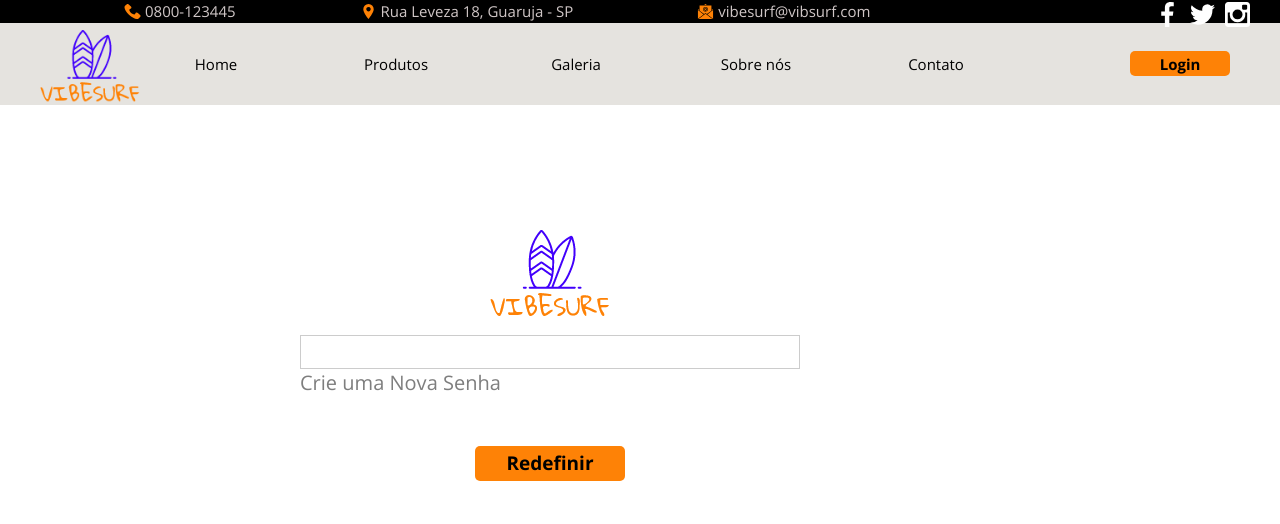
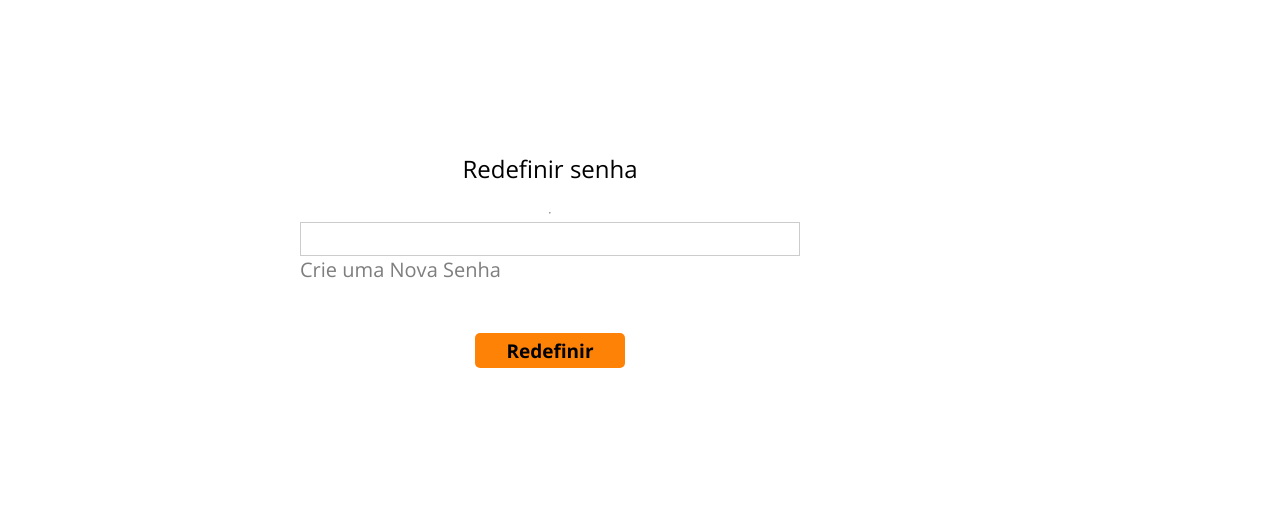
Before and after one commit to HenriqueeRodrigues/vibesurf, a website: page public/reset.html in a window 1280 px wide. Drawn offline with Linux system fonts and the light colour scheme.

Commit message:
acho que foi

```diff
--- a/public/assets/scripts/register.js
+++ b/public/assets/scripts/register.js
@@ -147,7 +147,7 @@ if (authpage) {
   });
 
 
-  /*const formReset = document.querySelector('#reset')
+  const formReset = document.querySelector('#reset')
 
   formReset.addEventListener('submit', e => {
 
@@ -168,7 +168,7 @@ if (authpage) {
       .then(() => auth.confirmPasswordReset(oobCode, password))
       .then(() => {
           hideAuthForms()
-          window.location.href = "/login.html#"
+          window.location.href = "/login.html"
       })
       .catch(showAlertError(formReset))
       .finally(() => {
@@ -179,7 +179,7 @@ if (authpage) {
       })
 
 
-  })*/
+  })
 
 
 }
--- a/public/reset.html
+++ b/public/reset.html
@@ -28,81 +28,29 @@
 
 </head>
 <body>
-    <header id="header">
-        <div class="first">
 
-            <p><img src="assets/images/icons/Caminho 29.svg" alt="Telefone" width="15px" height="15px"/> 0800-123445</p>
-            <p><img src="assets/images/icons/placeholder.svg" alt="Localização" width="15px" height="15px"/>Rua Leveza 18, Guaruja - SP</p>
-            <p><img src="assets/images/icons/Email.svg" alt="Email" width="15px" height="15px"/>vibesurf@vibsurf.com</p>
-            <div>
-                <a href="contact.html"><img src="assets/images/icons/facebook.svg" alt="Facebook" /></a>
-                <a href="contact.html"><img src="assets/images/icons/twitter.svg" alt="Twitter" /></a>
-                <a href="contact.html"><img src="assets/images/icons/instagram-symbol.svg" alt="Instagram" /></a>
-            </div>
-
-        </div>
-
-        <a href="index.html#home"><img src="assets/images/logo/Grupo 267.png" class="logo" alt="Logo- VibeSurf" /> </a>
-        <img src="assets/images/icons/cardapio.png" alt="Menu" class="btn-open" id="btn-open" >
-
-
-        <div class="menu">
-
-            <nav>
-                <hr />
-
-                <div class="white">
-                    <img src="./assets/images/icons/perto.png" alt="Botão Menu" class="btn-close" id="btn-close" />
-                </div>
-                <ul>
-                    <li><a href="index.html#home">Home</a></li>
-                    <li><a href="shop.html">Produtos</a></li>
-                    <li><a href="gallery.html">Galeria</a></li>
-                    <li><a href="about.html#contact">Sobre nós</a></li>
-                    <li><a href="contact.html">Contato</a></li>
-
-                </ul>
-                <hr class="dow"/>
-            </nav>
-
-            <div>
-                <a href="login.html" class="btn-register">Login</a>
-            </div>
-
-            <div class="sociais">
-                <a href="index.html"><img src="assets/images/icons/youtube-logotype.svg" alt="Facebook" /></a>
-                <a href="index.html"><img src="assets/images/icons/facebook-circular-logo.svg" alt="Twitter" /></a>
-                <a href="index.html"><img src="assets/images/icons/instagram (1).svg" alt="Instagram" /></a>
-                <a href="index.html"><img src="assets/images/icons/Caminho 79.svg" alt="Whattsapp" /></a>
-            </div>
-
-        </div>
-
-    </header>
 
     <main id="reset">
 
 
         <section class="contact">
 
-            <form id= "reset" action="#" class="form">
-                <a href="index.html#home"><img src="assets/images/logo/Grupo 267.png" class="logo" alt="Logo- VibeSurf" /> </a>
+            <form id="reset" class="hide">
+                <h1>Redefinir senha</h1>
+
+                <hr />
 
                 <div class="field">
-                    <input type="password" name="password" id="password-reset" />
-                    <label for="password-reset">Crie uma Nova Senha</label>
+                  <input type="password" name="password" id="password-reset" />
+                  <label for="password-reset">Crie uma Nova Senha</label>
                 </div>
-                <div class="alert"></div>
+
+                <div class="alert danger"></div>
 
                 <div class="actions">
-
-                    <button type="submit">Redefinir</button>
-
+                  <button type="submit">Redefinir</button>
                 </div>
-
-
-
-            </form>
+              </form>
 
         </section>
 
```
